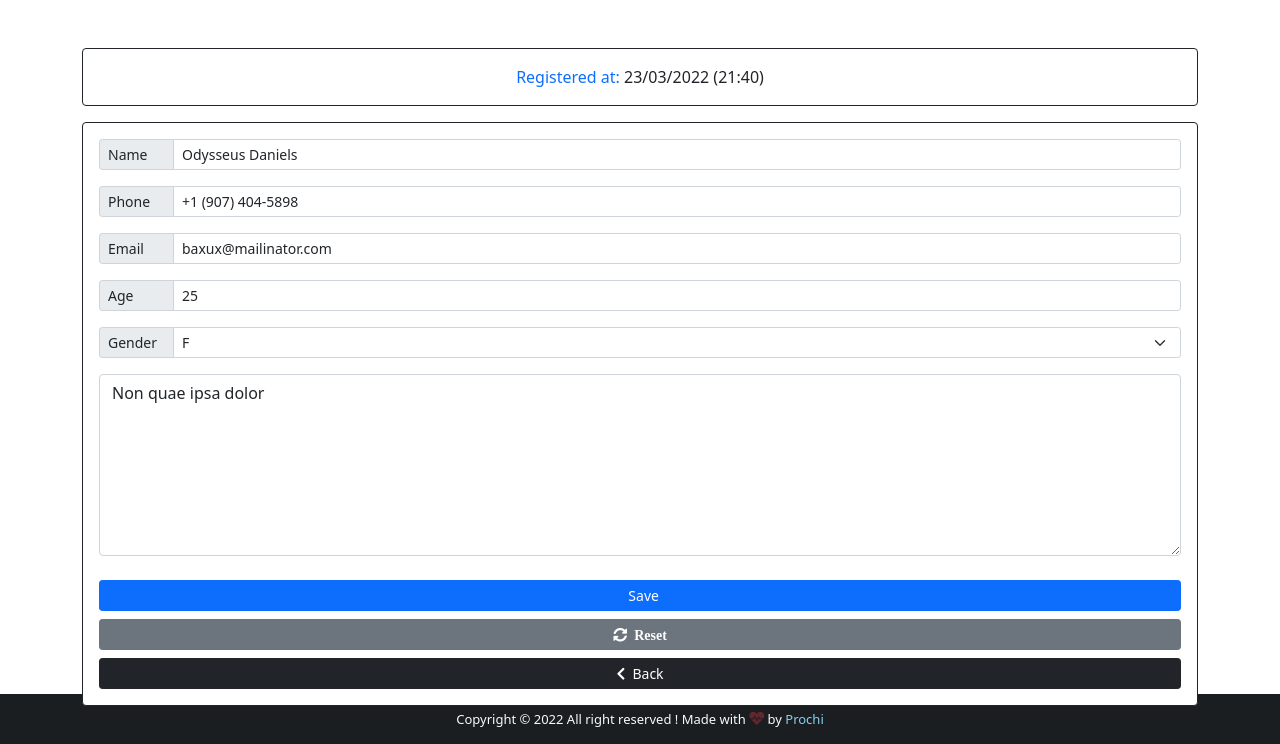
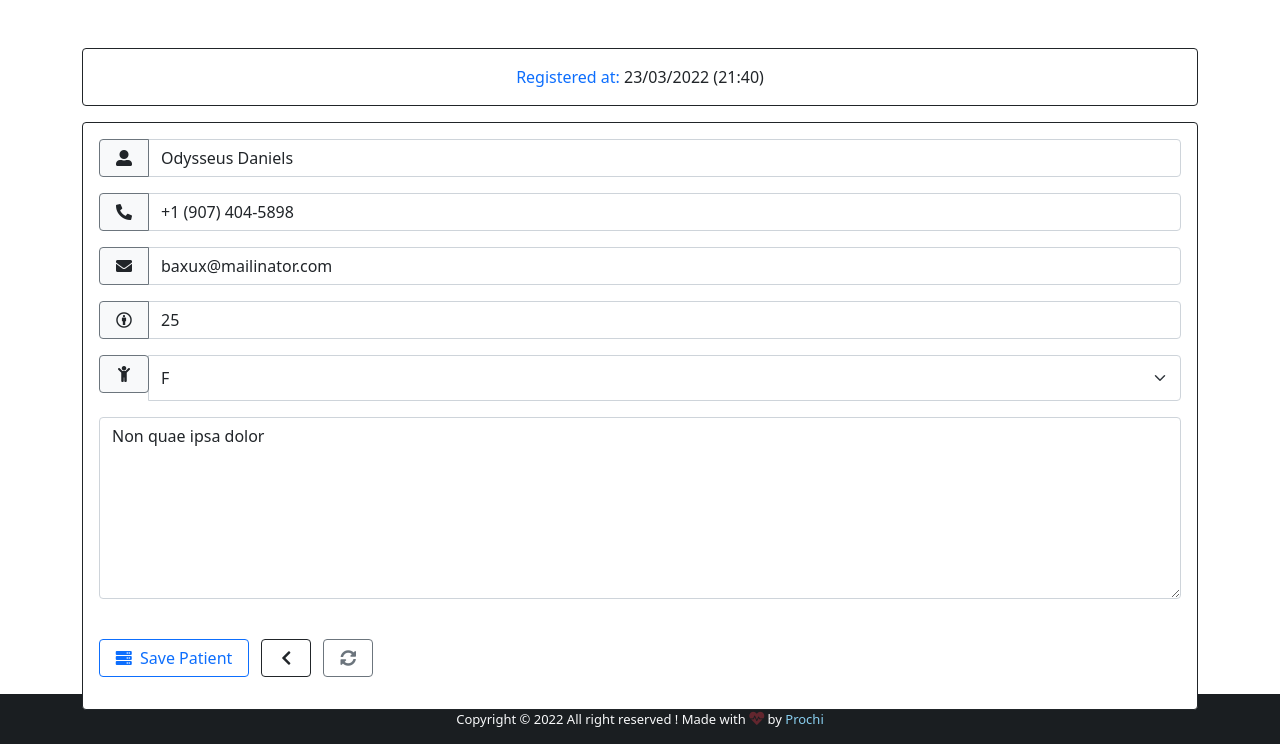
Before and after one commit to preciousimo/medic-call, a Django app: page /patient/2/ in a window 1280 px wide. Shown: the part 56-800 px from the top of the page. Run offline with Django 3.2, Linux system fonts and the light colour scheme; a user stored in the database is signed in; data comes from the database, SQL or seed files in the repository; both versions use the stored data as it was after the commit; some libraries are stand-ins or nearby versions.

Commit message:
Page customization

```diff
--- a/base/templates/base/add.html
+++ b/base/templates/base/add.html
@@ -36,24 +36,24 @@
             </div>
             <form {% block Action %} action="/add_patient/" {% endblock Action %} method="POST" autocomplete="off" enctype="multipart/form-data" class="card p-3 border-dark mt-3">
                 {% csrf_token %}
-                <div class="input-group input-group-sm mb-3">
-                    <span class="input-group-text side-label"><span class="txt-sm">Name</span></span>
+                <div class="input-group mb-3">
+                    <span class="side-label btn border-secondary bg-light txt-sm"><i class="fas fa-user-alt"></i></span>
                     <input type="text" class="form-control" name="name" id="name" maxlength="40" placeholder="First and Last Name" {% block Value-name %} {% endblock Value-name %}/>
                 </div>
-                <div class="input-group input-group-sm mb-3">
-                    <span class="input-group-text side-label"><span class="txt-sm">Phone</span></span>
+                <div class="input-group mb-3">
+                    <span class="side-label btn border-secondary bg-light txt-sm"><i class="fas fa-phone-alt"></i></span>
                     <input type="phone" class="form-control" name="phone" id="phone" placeholder="Patient phone" {% block Value-phone %} {% endblock Value-phone %}/>
                 </div>
-                <div class="input-group input-group-sm mb-3">
-                    <span class="input-group-text side-label"><span class="txt-sm">Email</span></span>
+                <div class="input-group mb-3">
+                    <span class="side-label btn border-secondary bg-light txt-sm"><i class="fas fa-envelope"></i></span>
                     <input type="email" class="form-control" name="email" id="email" placeholder="Patient email" {% block Value-email %} {% endblock Value-email %}/>
                 </div>
-                <div class="input-group input-group-sm mb-3">
-                    <span class="input-group-text side-label"><span class="txt-sm">Age</span></span>
+                <div class="input-group mb-3">
+                    <span class="side-label btn border-secondary bg-light txt-sm"><i class="fab fa-creative-commons-by"></i></span>
                     <input type="number" class="form-control" name="age" id="age" placeholder="Patient age" {% block Value-age %} {% endblock Value-age %}/>
                 </div>
-                <div class="input-group input-group-sm mb-3">
-                    <label class="input-group-text side-label"><span class="txt-sm">Gender</span></label>
+                <div class="input-group mb-3">
+                    <label><span class="side-label btn border-secondary bg-light txt-sm" style="border-radius: 4px 0p 0px 4px;"><i class="fas fa-child"></i></span></label>
                     <select class="form-select" name="gender" id="gender">
                         {% block option %}
                         <option value="" hidden>Select the gender</option>
@@ -66,19 +66,37 @@
                 <div class="form-group">
                     <textarea class="form-control txt-sm" name="note" rows="7" placeholder="Description is optional...">{% block note %}{% endblock note %}</textarea>
                 </div>
-                <div class="d-grid gap-2 mt-2">
-                    <button type="submit" class="btn btn-primary btn-sm txt-sm" id="btn-add">
-                        {% block Btn-add %}
-                        <i class="fas fa-plus"></i>&nbsp;&nbsp;Add
-                        {% endblock Btn-add %}
+
+                <!-- Desktop & Tablet mode (buttons) -->
+                <div id="btn-desktop" class="mt-4" style="width: 100%;">
+                    <button type="submit" class="btn btn-outline-primary mb-3 btn-add">
+                        {% block Btn-content1 %}
+                        <i class="fas fa-plus"></i> Add Patient
+                        {% endblock Btn-content1 %}
                     </button>
+                    <a href="{% url 'backend' %}" class="btn btn-outline-dark mb-3 ms-2" style="width: 50px;" title="Back">
+                        <i class="fas fa-chevron-left"></i>
+                    </a>
+                    <button type="reset" class="btn btn-outline-secondary mb-3 ms-2" style="width: 50px;" title="Reset">
+                        <i class="fas fa-sync-alt"></i>
+                    </button>
+                </div>
 
-                    <!-- Reset button {in edit.html} denied here -->
-                    {% block Btn-reset %}{% endblock Btn-reset %}
+                <!-- Smartphone mode (buttons) -->
+                <div id="btn-smartphone">
+                    <div class="d-grid gap-2 mt-3">
+                        <button type="submit" class="btn btn-primary btn-sm txt-sm" id="btn-add">
+                            {% block Btn-content2 %}
+                            <i class="fas fa-plus"></i>&nbsp;&nbsp;Add
+                            {% endblock Btn-content2 %}
+                        </button>
 
-                    <a href="{% url 'backend' %}" class="btn btn-dark btn-sm txt-sm">
-                        <i class="fas fa-chevron-left"></i>&nbsp;&nbsp;Back
-                    </a>
+                        <a href="{% url 'backend' %}" class="btn btn-dark btn-sm txt-sm">
+                            <i class="fas fa-chevron-left"></i>&nbsp;&nbsp;Back
+                        </a>
+
+                        <button type="reset" class="btn btn-secondary btn-sm txt-sm"><i class="fas fa-sync-alt">&nbsp;&nbsp;Reset</i></button>
+                    </div>
                 </div>
 
                 <!-- ID Hidden (denied here) -->
--- a/base/templates/base/backend.html
+++ b/base/templates/base/backend.html
@@ -33,8 +33,11 @@
 
     <!-- Add button and Get username -->
     <div class="d-flex justify-content-between">
-        <a href="{% url 'add_patient' %}" class="btn btn-outline-primary btn-sm txt-sm" id="add-patient">
+        <a href="{% url 'add_patient' %}" id="Btn-add-desktop" class="btn btn-outline-primary btn-sm txt-sm" id="add-patient">
             <i class="fas fa-plus"></i>&nbsp;&nbsp; Add Patient
+        </a>
+        <a href="{% url 'add_patient' %}" id="Btn-add-smartphone" class="btn btn-outline-primary btn-sm">
+            <i class="fas fa-plus"></i>
         </a>
         <span class="welcome">
             Welcome: <strong><span class="text-primary">{{ user.get_username }}</span></strong>
--- a/base/templates/base/edit.html
+++ b/base/templates/base/edit.html
@@ -12,15 +12,15 @@
 Registered at: <span class="text-dark">{{ patient.created_at | date:'d/m/Y (H:i)' }}</span>
 {% endblock card-title %}
 
-<!-- Add button extended here -->
-{% block Btn-add %}
+<!-- Add button DESKTOP & TABLET -->
+{% block Btn-content1 %}
+<i class="fas fa-server"></i>&nbsp;&nbsp;Save Patient
+{% endblock Btn-content1 %}
+
+<!-- Add button SMARTPHONE -->
+{% block Btn-content2 %}
 <i class="fas fa-add"></i>&nbsp;&nbsp;Save
-{% endblock Btn-add %}
-
-<!-- Reset button -->
-{% block Btn-reset %}
-<button type="reset" class="btn btn-secondary btn-sm txt-sm"><i class="fas fa-sync-alt">&nbsp;&nbsp;Reset</i></button>
-{% endblock Btn-reset %}
+{% endblock Btn-content2 %}
 
 <!-- Add button extended here -->
 {% block Action %} action="/edit_patient/" {% endblock Action %}
--- a/static/css/style.css
+++ b/static/css/style.css
@@ -34,31 +35,29 @@ html,body{
 }
 
 /* LOGIN */
-/* Enter button */
+/* Label of the <inputs> */
+.icon-width {
+  width: 45px;
+}
+#card-login {
+  width: 450px;
+}
+.login-border {
+  border-top: 0.4rem solid #007bff;
+  border-radius: 10px;
+}
 #btn-enter {
-    width: 90px;
-}
-/* Heart Pulse */
-#heart{
-    position: absolute;
-    top: 70%;
-    left: 50%;
-    margin-right: -50%;
-    transform: translate(-50%, -50%);
-    font-size: 20px;
-}
-/* Label of the <inputs> */
-.icon-width{
-    width: 45px;
+  border-radius: 15px;
+  font-size: 16px;
 }
 
 /* BACKEND */
 /* Label in (add.html & edit.html) */
-.side-label{
-    width: 75px;
+.side-label {
+  width: 50px;
 }
 /* Message if no data found in search box */
-#no-data{
+#no-data {
   position: absolute;
   left: 50%;
   margin-right: -50%;
@@ -66,9 +65,20 @@ html,body{
   font-size: 22px;
 }
 /* Pagination */
-#first, #last {
+#first,
+#last {
   width: 60px;
 }
+#Btn-add-smartphone {
+  display: none;
+}
+#btn-smartphone {
+  display: none;
+}
+.btn-add {
+  width: 150px;
+}
+
 /* Custom Sweetalert {blue theme} */
 /* All texts 100% centered */
 .swal-text {
--- a/templates/main.html
+++ b/templates/main.html
@@ -86,6 +86,15 @@
         </div>
     </div>
 
+    <!-- Message from backend (login) -->
+    {% if form.errors %}
+    <script src="https://cdn.jsdelivr.net/npm/sweetalert"></script>
+    <script src="https://unpkg.com/sweetalert/dist/sweetalert.min.js"></script>
+    <script>
+        swal("Denied!", "Enter your data correctly.", "error")
+    </script>
+    {% endif %}
+
     <!-- Bootstrap & JS -->
     <script src="https://cdn.jsdelivr.net/npm/bootstrap@5.0.2/dist/js/bootstrap.bundle.min.js"
         integrity="sha384-MrcW6ZMFYlzcLA8Nl+NtUVF0sA7MsXsP1UyJoMp4YLEuNSfAP+JcXn/tWtIaxVXM"
```
Also changed, not shown: other parts of static/css/style.css (+44 -18 lines), base/templates/registration/login.html (+25 -22 lines), db.sqlite3, static/images/login-bg.jpg (added). Lines whose indentation alone changed are shown as unchanged.
